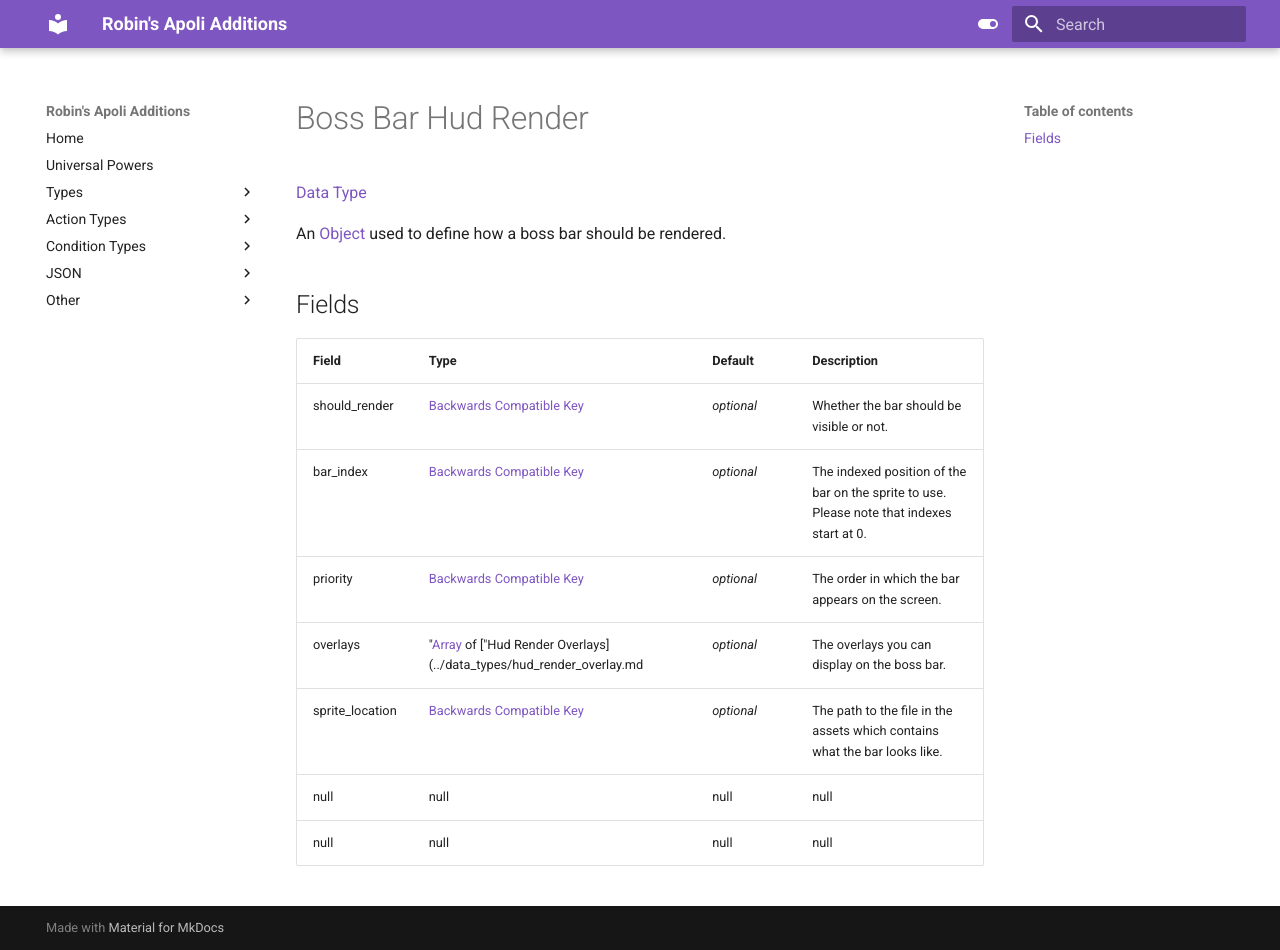
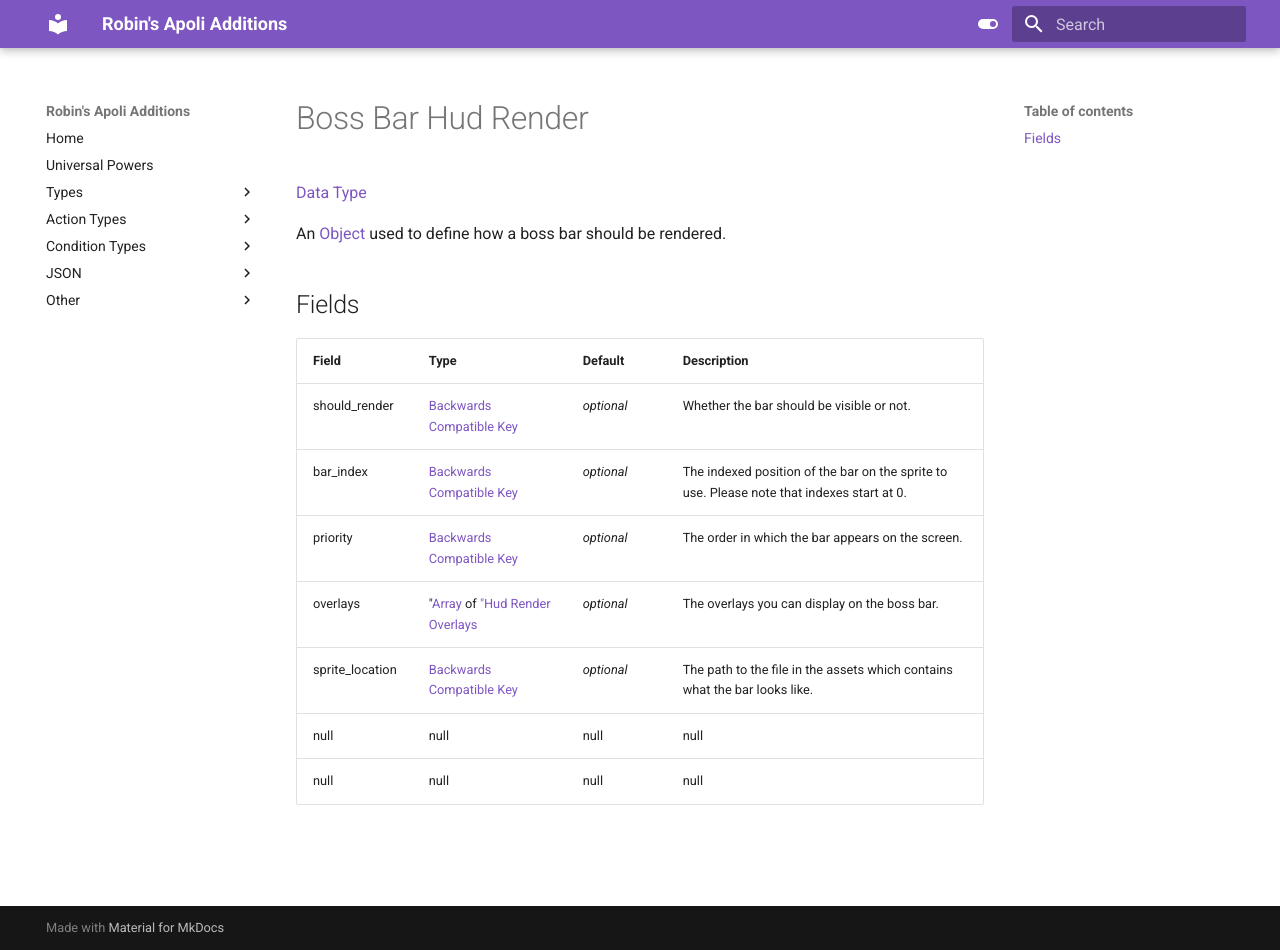
Before and after one commit to ThatRobin/DockyTest, an MkDocs documentation site: the page built from docs/data_types/boss_bar_hud_render.md, in a window 1280 px wide and 950 px high. Built offline with MkDocs 1.6.1 and Material for MkDocs 9.7.7, drawn with Linux system fonts in a browser that asks for light colours; part of the change alters nothing that is shown.

Commit message:
Fixed minor errors

````diff
--- a/docs/choice_json.md
+++ b/docs/choice_json.md
@@ -7,7 +7,7 @@ This is the format of a JSON file describing a choice. They need to be placed in
  | `icon` | [Item Stack](data_types/item_stack.md) | _optional_ | The item stack which is displayed as the icon for the description button for the choice. |
  | `name` | [String](data_types/string.md) | _optional_ | The display name of the choice. |
  | `description` | [String](data_types/string.md) | _optional_ | The description of the choice. |
- | `action_on_chosen` | [Entity Action Type](https://origins.readthedocs.io/en/latest/types/entity_action_types/) | _optional_ | The action that is run when they player selects this choice. |
+ | `action_on_chosen` | [Entity Action Type](entity_action_types.md) | _optional_ | The action that is run when they player selects this choice. |
 
 ### Examples
 ```json
--- a/docs/data_types/boss_bar_hud_render.md
+++ b/docs/data_types/boss_bar_hud_render.md
@@ -9,7 +9,7 @@ An [Object](object.md) used to define how a boss bar should be rendered.
  | should_render | [Backwards Compatible Key](null.md) | _optional_ | Whether the bar should be visible or not. |
  | bar_index | [Backwards Compatible Key](null.md) | _optional_ | The indexed position of the bar on the sprite to use. Please note that indexes start at 0. |
  | priority | [Backwards Compatible Key](null.md) | _optional_ | The order in which the bar appears on the screen. |
- | overlays | "[Array](../data_types/array.md) of ["Hud Render Overlays](../data_types/hud_render_overlay.md | _optional_ | The overlays you can display on the boss bar. |
+ | overlays | "[Array](../data_types/array.md) of ["Hud Render Overlays](../data_types/hud_render_overlay.md) | _optional_ | The overlays you can display on the boss bar. |
  | sprite_location | [Backwards Compatible Key](null.md) | _optional_ | The path to the file in the assets which contains what the bar looks like. |
  | null | null | null | null |
  | null | null | null | null |
````
